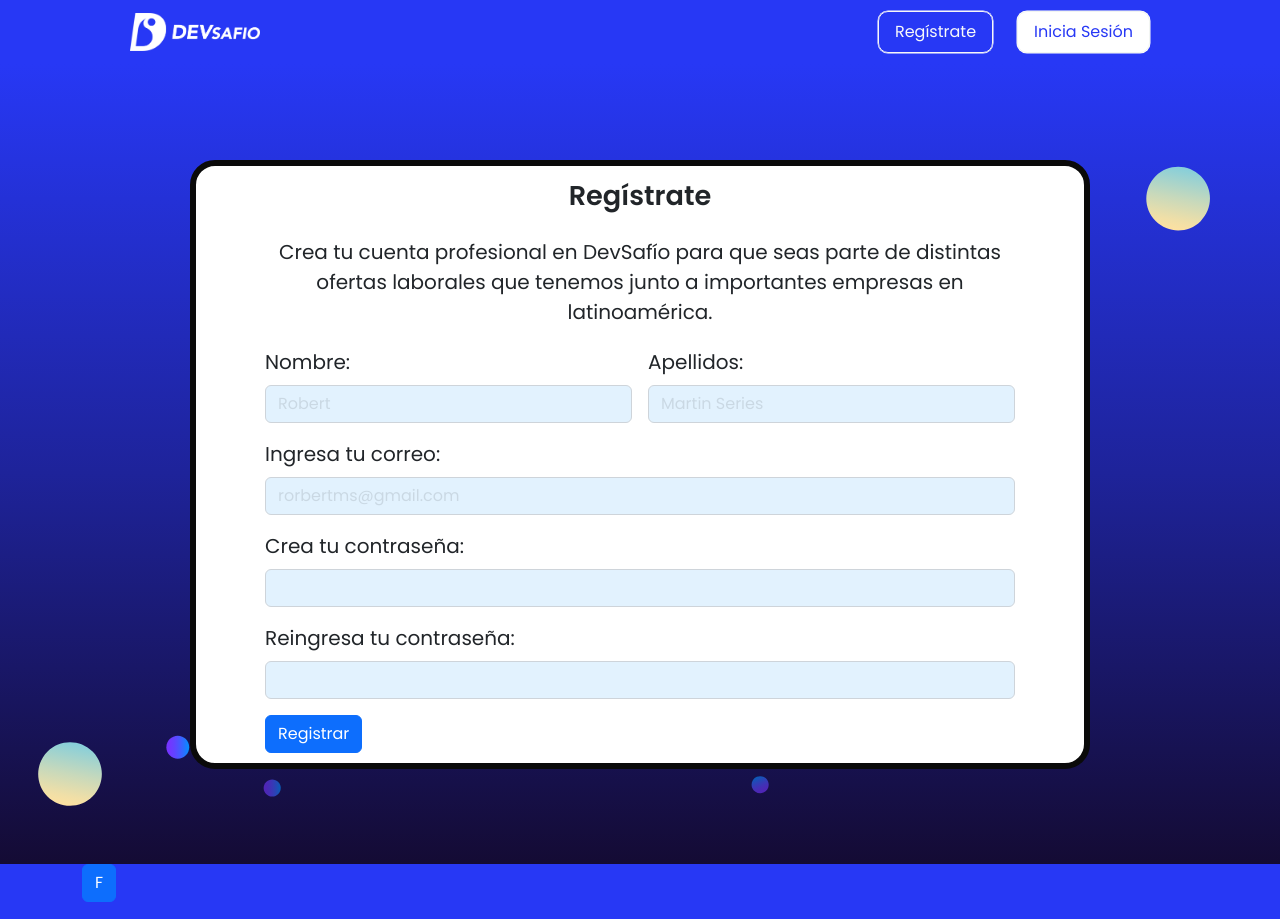
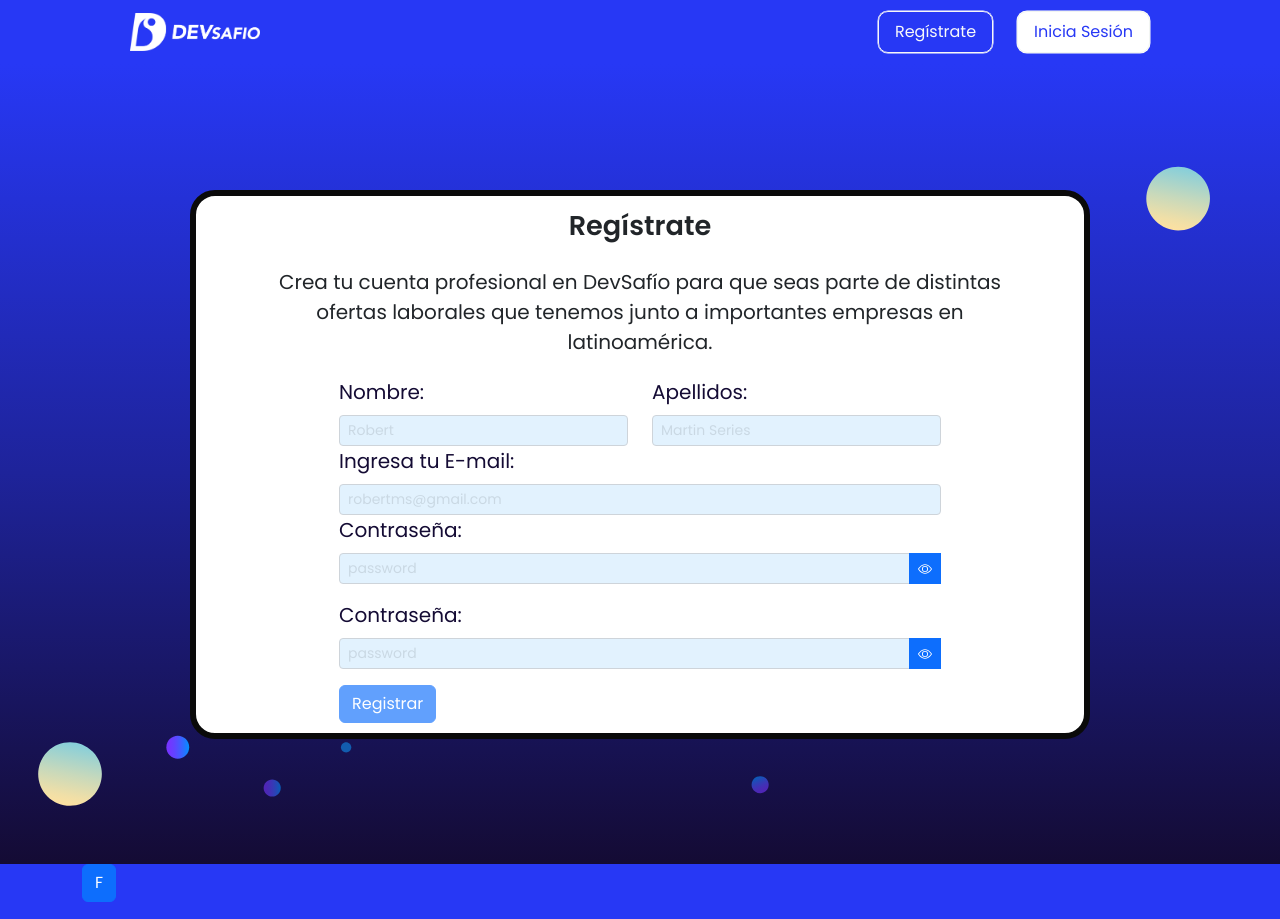
Before and after one commit to dlab-team/c7-frontend, a React (Create React App) app: page /register in a window 1280 px wide. Built offline with nearby package versions, Linux system fonts and the light colour scheme.

Commit message:
validations added

```diff
--- a/src/views/registrar/index.js
+++ b/src/views/registrar/index.js
@@ -1,60 +1,249 @@
-import React from 'react';
-import './registrar.scss';
+import React, { useEffect, useState } from "react";
+import "./registrar.scss";
+import { Form, Col, Row, Button, InputGroup } from "react-bootstrap";
+import { Eye, EyeSlash } from "react-bootstrap-icons";
+import swal from "sweetalert";
+import { useNavigate } from "react-router-dom";
+
+
+const formDefault = {
+  nombre: "",
+  apellidos: "",
+  email: "",
+  password: "",
+  passwordConfirmation: "",
+};
 
 const UiRegister = () => {
-    return <>
-        <div className='modal-container'>
+  const [form, setForm] = useState(formDefault);
+  const [validated, setValidated] = useState(false);
+  const [showPassword, setShowPassword] = useState(false);
+  const [passwordsMatch, setPasswordsMatch] = useState(true);
+  const navigate = useNavigate()
 
-            <div className='modal-record'>
+  //ACTUALIZA EL FORMULARIO
+  const onFormUpdate = (e) => {
+    e.preventDefault();
+    const { name, value } = e.target;
+    setForm({ ...form, [name]: value });
+    if (name === "passwordConfirmation") {
+      setPasswordsMatch(value === form.password);
+    } else if (name === "password") {
+      setPasswordsMatch(value === form.passwordConfirmation);
+    }
+  };
 
-                <div className='text__subject'> Regístrate </div>
-                <div className='modal-record__text'>
-                    <span>Crea tu cuenta profesional en DevSafío para que seas parte de distintas ofertas laborales que tenemos junto a importantes empresas en latinoamérica.</span>
-                </div>
+  //--------MANEJA LA VISIBILIDAD DE LA CONTRASEÑA----//
+  const handleTogglePassword = (e) => {
+    e.preventDefault();
+    setShowPassword(!showPassword);
+  };
 
+  const handleSubmit = (event) => {
+    const form = event.currentTarget;
+    if (form.checkValidity() === false || !passwordsMatch) {
+      event.preventDefault();
+      event.stopPropagation();
+    }
+    setValidated(true);
 
-                <div className='modal-record__form'>
-                    <FormRegister />
-                </div>
-            </div>
+    if (form.checkValidity()) {
+        swal("Registrado con exito", {
+          icon: "success", timer: 4000,
+        })
+          .then(() => {
+            navigate('/login')
+          })
+
+      }
+
+  };
+
+  useEffect(() => {
+    function checkForm() {
+      const invalidForm = document.querySelector("form:invalid");
+      const submitBtn = document.getElementById("submit");
+      if (invalidForm || !passwordsMatch) {
+        submitBtn.setAttribute("disabled", true);
+      } else {
+        submitBtn.disabled = false;
+      }
+    }
+    checkForm();
+  }, [form]);
+
+  return (
+    <>
+      <div className="modal-container">
+        <div className="modal-record">
+          <div className="text__subject"> Regístrate </div>
+          <div className="modal-record__text">
+            <span>
+              Crea tu cuenta profesional en DevSafío para que seas parte de
+              distintas ofertas laborales que tenemos junto a importantes
+              empresas en latinoamérica.
+            </span>
+          </div>
+
+          <div className="modal-record__form">
+            <FormRegister
+              validated={validated}
+              handleSubmit={handleSubmit}
+              onFormUpdate={onFormUpdate}
+              showPassword={showPassword}
+              handleTogglePassword={handleTogglePassword}
+              passwordsMatch={passwordsMatch}
+            />
+          </div>
         </div>
+      </div>
     </>
-}
+  );
+};
 
-const FormRegister = () => {
+const FormRegister = ({
+  validated,
+  handleSubmit,
+  onFormUpdate,
+  showPassword,
+  handleTogglePassword,
+  passwordsMatch,
+}) => {
+  return (
+    <Form noValidate validated={validated} onSubmit={handleSubmit}>
+      <Form.Group as={Row} className="form-group">
+        <Col sm="6">
+          <Form.Label>
+            <span className="text">Nombre: </span>
+          </Form.Label>
+          <Form.Control
+            size="sm"
+            type="text"
+            required
+            onChange={onFormUpdate}
+            placeholder="Robert"
+            name="nombre"
+            className="form__input"
+          />
+          <Form.Control.Feedback type="invalid">
+            Por favor ingresa tu Nombre.
+          </Form.Control.Feedback>
+        </Col>
+        <Col sm="6">
+          <Form.Label>
+            <span className="text">Apellidos: </span>
+          </Form.Label>
+          <Form.Control
+            size="sm"
+            type="text"
+            required
+            onChange={onFormUpdate}
+            className="form__input"
+            placeholder="Martin Series"
+            name="apellidos"
+          />
+          <Form.Control.Feedback type="invalid">
+            Por favor ingresa tu/s Apellido/s.
+          </Form.Control.Feedback>
+        </Col>
+      </Form.Group>
 
-    return <form className="row g-3">
+      <Form.Group as={Row} className="form-group">
+        <Col sm="12">
+          <Form.Label>
+            <span className="text">Ingresa tu E-mail:</span>
+          </Form.Label>
+          <Form.Control
+            size="sm"
+            type="email"
+            onChange={onFormUpdate}
+            required
+            className="form__input"
+            placeholder="robertms@gmail.com"
+            name="email"
+            pattern="^[a-zA-Z0-9._%+-]+@[a-zA-Z0-9.-]+\.[a-zA-Z]{2,}$"
+          />
+          <Form.Control.Feedback type="invalid">
+            Por favor ingresa un email valido.
+          </Form.Control.Feedback>
+        </Col>
+      </Form.Group>
 
-        <div className="col-md-6">
-            <label htmlFor="inputNames" className="form-label">Nombre:</label>
-            <input type="text" className="form-control form__input" id="inputUserName" placeholder='Robert' required />
-        </div>
-        <div className="col-md-6">
-            <label htmlFor="inputNames" className="form-label">Apellidos:</label>
-            <input type="text" className="form-control form__input" id="inputUserLastName" placeholder='Martin Series' required />
-        </div>
+      <Form.Group as={Row} className="form-group">
+        <Col sm="12">
+          <Form.Label>
+            <span className="text">Contraseña:</span>
+          </Form.Label>
+          <InputGroup className="mb-3">
+            <Form.Control
+              size="sm"
+              type={showPassword ? "text" : "password"}
+              onChange={onFormUpdate}
+              required
+              className="form__input"
+              placeholder="password"
+              name="password"
+            />
+            <Button
+              size="sm"
+              variant="primary btn--border"
+              onClick={handleTogglePassword}
+            >
+              {showPassword ? <EyeSlash /> : <Eye />}
+            </Button>
+            <Form.Control.Feedback type="invalid" className="text-sm">
+              Por favor ingresa tu contraseña.
+            </Form.Control.Feedback>
+          </InputGroup>
+        </Col>
+      </Form.Group>
 
+      <Form.Group as={Row} className="form-group">
+        <Col sm="12">
+          <Form.Label>
+            <span className="text">Contraseña:</span>
+          </Form.Label>
+          <InputGroup className="mb-3">
+            <Form.Control
+              size="sm"
+              type={showPassword ? "text" : "password"}
+              onChange={onFormUpdate}
+              required
+              className="form__input"
+              placeholder="password"
+              name="passwordConfirmation"
+              isInvalid={!passwordsMatch}
+            />
+            <Button
+              size="sm"
+              variant="primary btn--border"
+              onClick={handleTogglePassword}
+            >
+              {showPassword ? <EyeSlash /> : <Eye />}
+            </Button>
+            <Form.Control.Feedback type="invalid">
+              {passwordsMatch
+                ? "Las contraseñas deben coincidir."
+                : "Las contraseñas no coinciden."}
+            </Form.Control.Feedback>
+          </InputGroup>
+        </Col>
+      </Form.Group>
 
-        <div className="col-md-12">
-            <label htmlFor="inputEmail4" className="form-label">Ingresa tu correo:</label>
-            <input type="email" className="form-control form__input" id="inputEmail4" placeholder='rorbertms@gmail.com' required />
-        </div>
+      <Form.Group as={Row} className="form-group">
+        <Col md="12">
+          <Button
+            type="submit"
+            id="submit"
+            className="btn btn-primary"
+            disabled
+          >
+            Registrar
+          </Button>
+        </Col>
+      </Form.Group>
+    </Form>
+  );
+};
 
-
-        <div className="col-md-12">
-            <label htmlFor="inputPassword" className="form-label">Crea tu contraseña:</label>
-            <input type="password" className="form-control form__input" id="inputPassword" required />
-        </div>
-
-        <div className="col-md-12">
-            <label htmlFor="inputPassword2" className="form-label">Reingresa tu contraseña:</label>
-            <input type="password" className="form-control form__input" id="inputPassword2" required />
-        </div>
-
-        <div className="col-12">
-            <button type="submit" className="btn btn-primary">Registrar</button>
-        </div>
-    </form>
-}
-
-export default UiRegister
+export default UiRegister;
```
